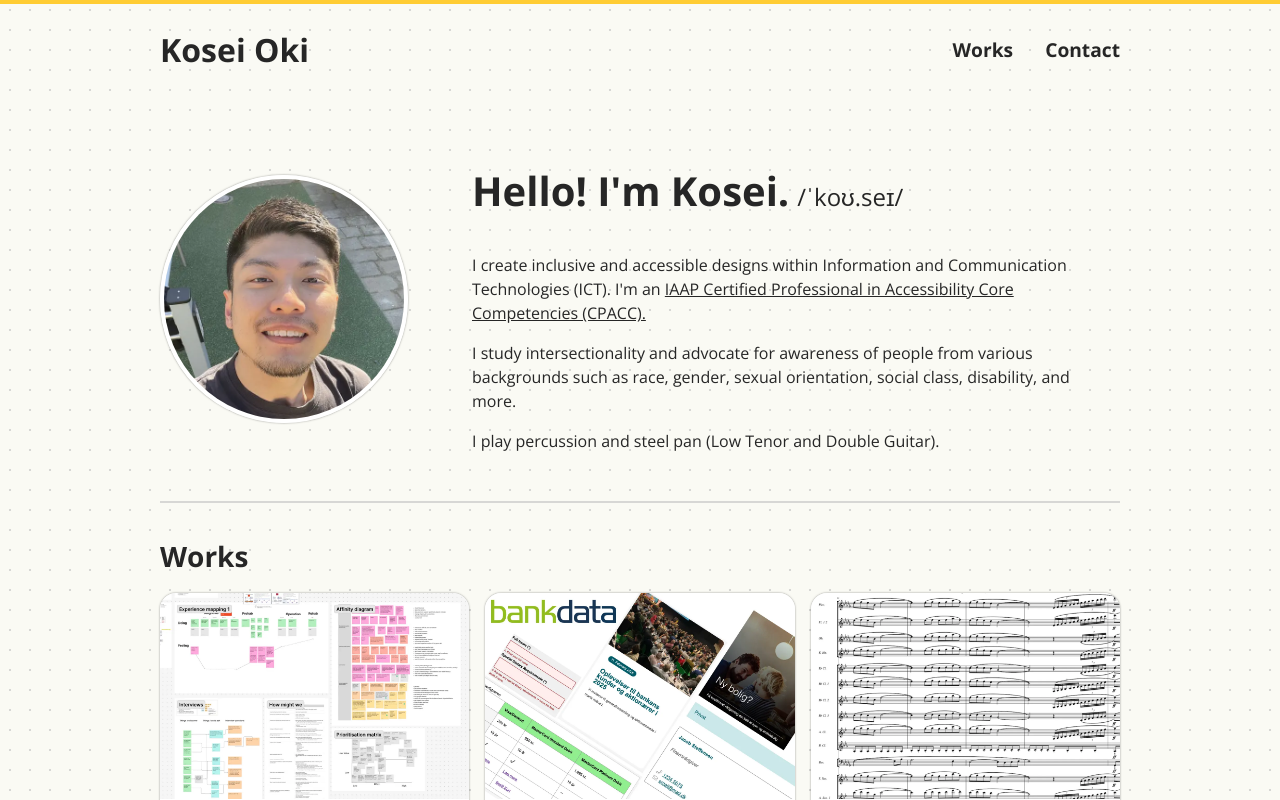
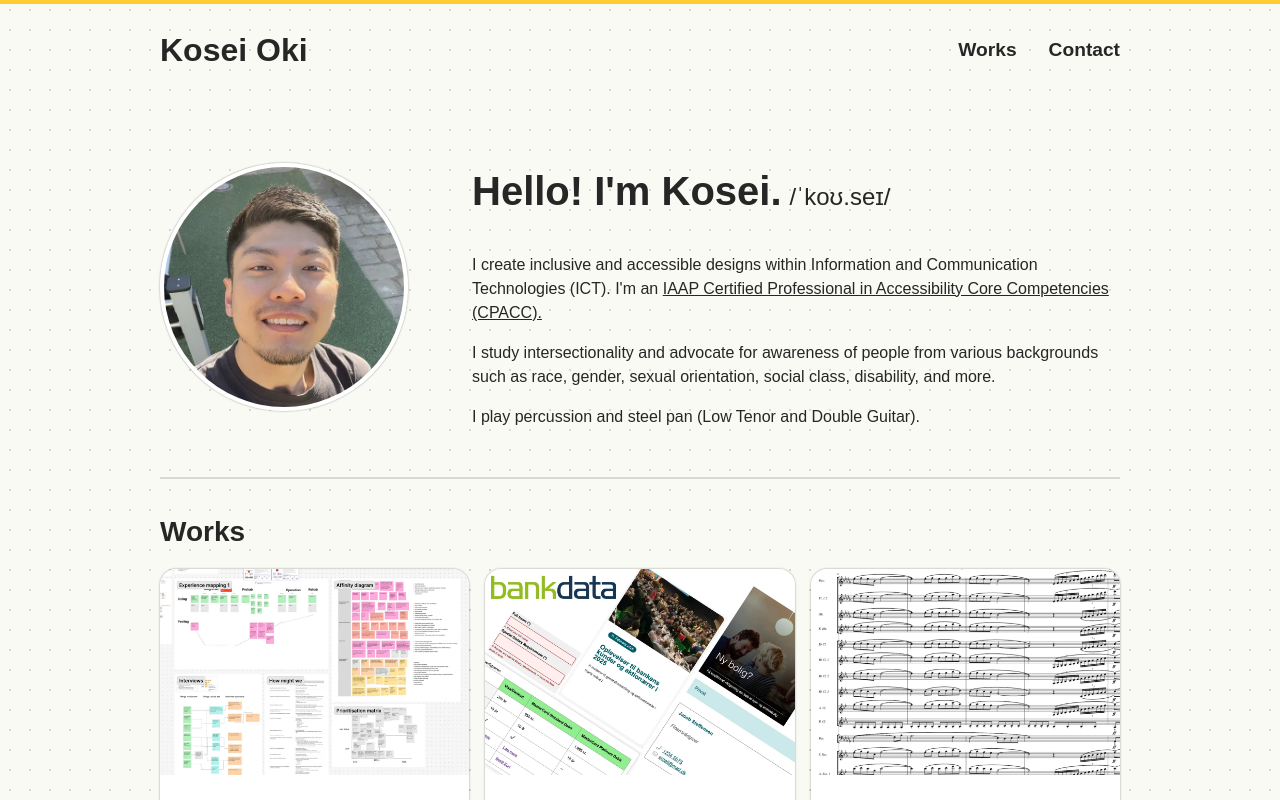
Before and after one commit to Koseioki/koseioki, a React (Vite) app: page / in a window 1280 px wide. Shown: the top 800 px of the page. Built offline with nearby package versions, Linux system fonts and the light colour scheme.

Commit message:
got rid of google fonts

```diff
--- a/index.html
+++ b/index.html
@@ -17,11 +17,11 @@ I also like fruits (strawberries and bananas).">
           'https://www.googletagmanager.com/gtm.js?id=' + i + dl; f.parentNode.insertBefore(j, f);
     })(window, document, 'script', 'dataLayer', 'GTM-WJCTJSQK');</script> -->
   <!-- End Google Tag Manager -->
-  <link rel="preconnect" href="https://fonts.googleapis.com">
+  <!-- <link rel="preconnect" href="https://fonts.googleapis.com">
   <link rel="preconnect" href="https://fonts.gstatic.com" crossorigin>
   <link
     href="https://fonts.googleapis.com/css2?family=Open+Sans:ital,wght@0,300..800;1,300..800&family=Roboto+Slab:wght@100..900&display=swap"
-    rel="stylesheet">
+    rel="stylesheet"> -->
 
   <title>Kosei Oki</title>
 </head>
--- a/src/index.css
+++ b/src/index.css
@@ -33,7 +33,8 @@ html {
 html,
 body {
   box-sizing: border-box;
-  font-family: "Open Sans", sans-serif;
+  /* font-family: "Open Sans", sans-serif; */
+  font-family: Arial, sans-serif;
   color: var(--text);
   margin: 0 auto;
   line-height: 1.5;
```
